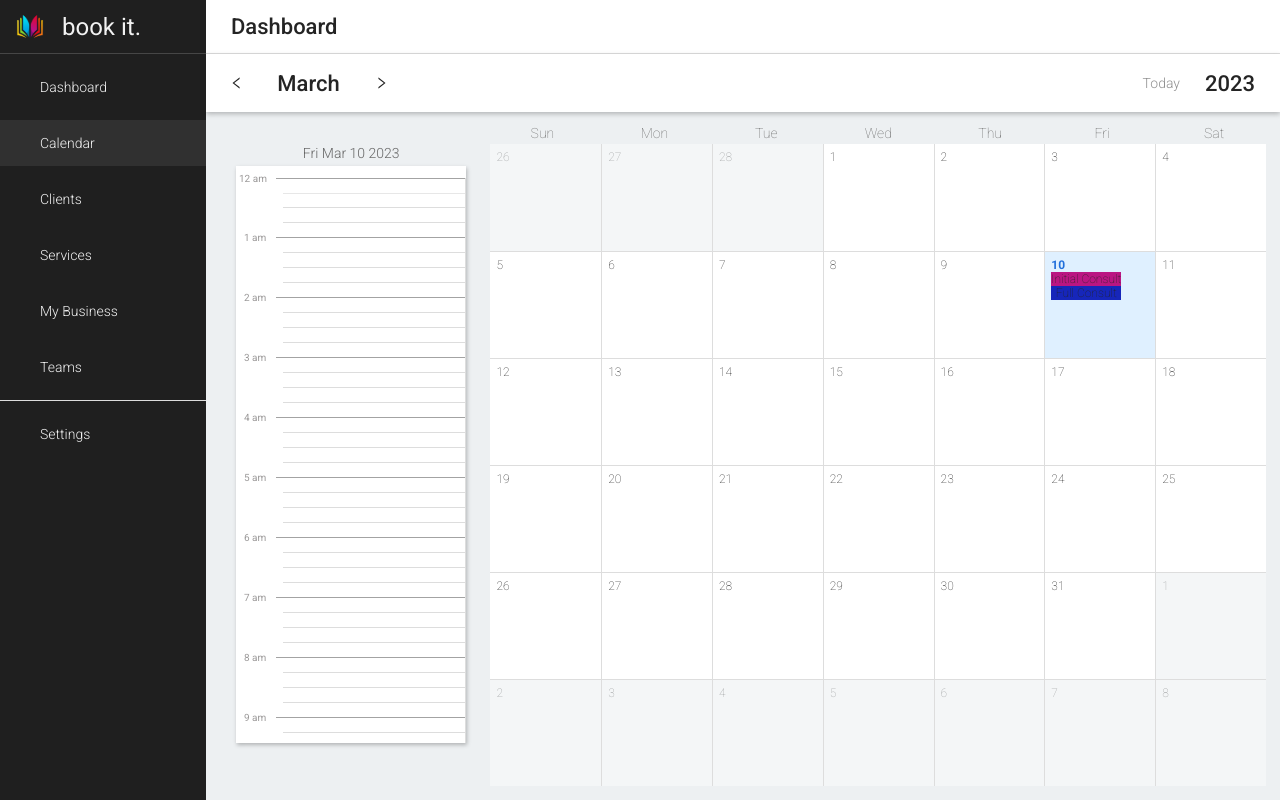
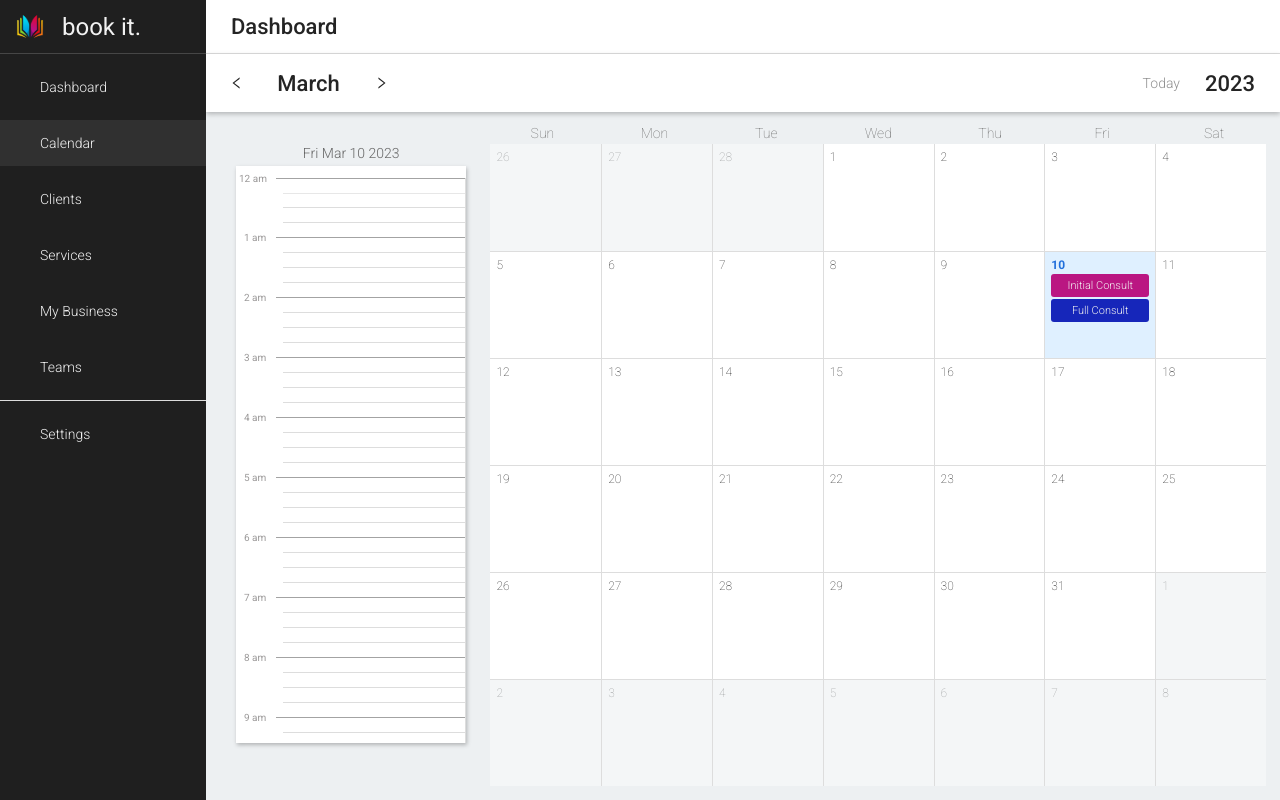
Before and after one commit to ryanhartwig/bookeasy, a Next.js app in the folder next/: page /calendar in a window 1280 px wide. Built offline with nearby package versions, Linux system fonts and the light colour scheme.

Commit message:
Style appointments in calendar

```diff
--- a/next/src/app/calendar/page.tsx
+++ b/next/src/app/calendar/page.tsx
@@ -112,10 +112,16 @@ export default function Page() {
   }, [startDate]);
 
   // This will be fetched & revalidated on updates, and will only include appointments for the current month
-  const [appointments, setAppointments] = useState<Appointment[]>(sample_appointments.filter(app => app.start_date >= start && app.start_date <= end));
+  const [appointments, setAppointments] = useState<Appointment[]>(sample_appointments
+    .filter(app => app.start_date >= start && app.start_date <= end)
+    .sort((a, b) => a.start_date - b.start_date)
+  );
 
   useEffect(() => {
-    setAppointments(sample_appointments.filter(app => app.start_date >= start && app.start_date <= end))
+    setAppointments(sample_appointments
+      .filter(app => app.start_date >= start && app.start_date <= end)
+      .sort((a, b) => a.start_date - b.start_date)
+    );
   }, [end, start, startDate]);
 
   const services = useMemo(() => new Map<string, Service>(), []);
--- a/next/src/components/calendar/Day.scss
+++ b/next/src/components/calendar/Day.scss
@@ -74,9 +74,27 @@
   background: #DFF0FF;
 }
 
+.Day-appointments {
+  width: 100%;
+  max-height: 100%;
+  height: 100%;
+
+  overflow-y: auto;
+}
 .Day-appointment {
+  width: 100%;
+  height: 23px;
+  border-radius: 3px;
+
+  display: flex;
+  justify-content: center;
+  align-items: center;
+
+  margin: 2px 0;
+
   p {
-    font-weight: 1300;
-    font-size: 12px;
+    font-weight: 300;
+    font-size: 11px;
+    color: var(--font-on-dark);
   }
 }
```
